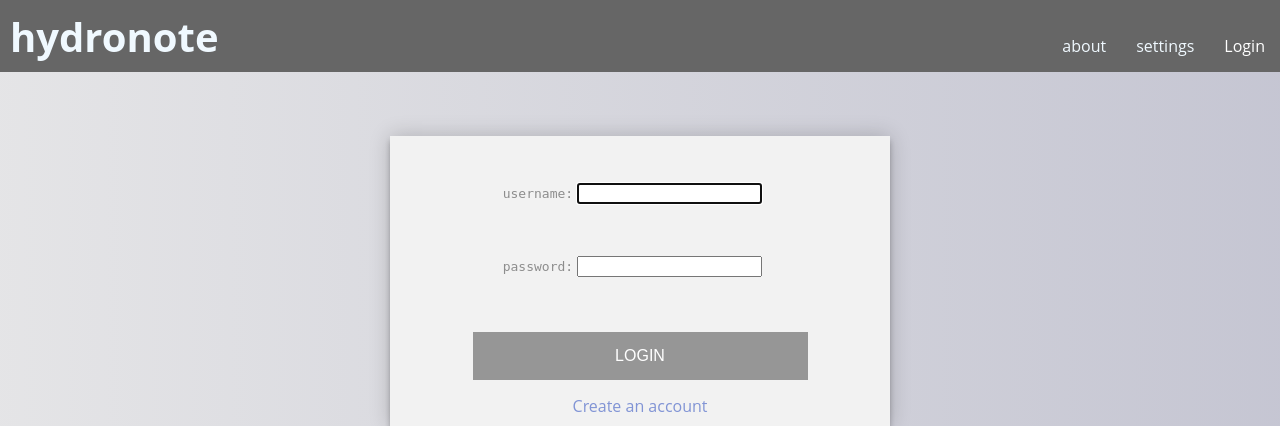
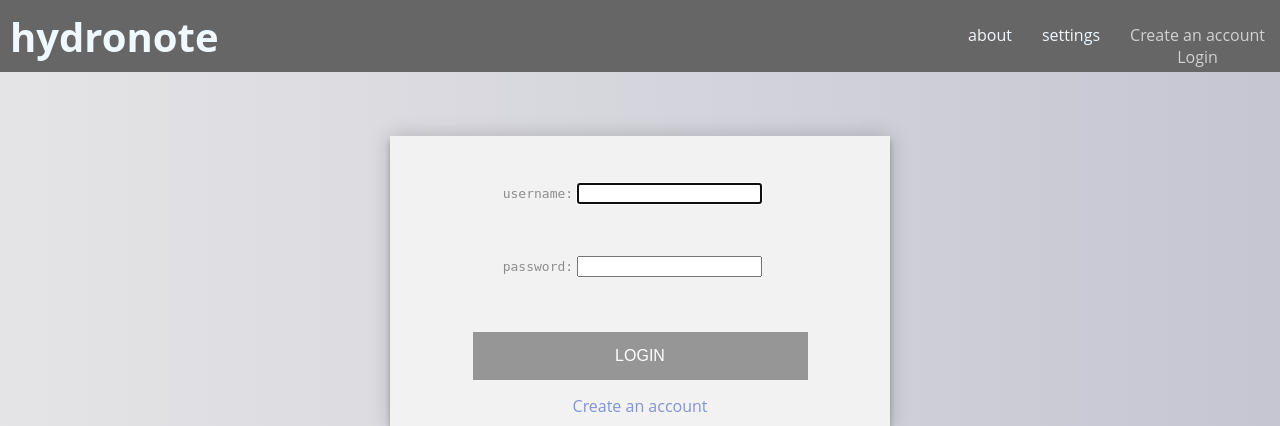
Before and after one commit to naclonts/hydronote, a Django app: page /hydronote/accounts/login/ in a window 1280 px wide. Shown: the top 426 px of the page. Run offline with Django 3.2, Linux system fonts and the light colour scheme; parts of the project's set-up code (start-up, migrations or seed data) failed here and were passed over.

Commit message:
added Create Account option to menu

```diff
--- a/hydronote/static/css/mobile-styles.css
+++ b/hydronote/static/css/mobile-styles.css
@@ -39,6 +39,9 @@
         width: 80%;
         background-color: #666666;
     }
+    #options-container {
+        top: 61px;
+    }
 
     #options-container li {
         clear: left;
--- a/hydronote/static/css/styles.css
+++ b/hydronote/static/css/styles.css
@@ -20,6 +20,7 @@ body {
 }
 
 #menu-container {
+    position: relative;
     display: flex;
     justify-content: space-between;
     align-items: center;
@@ -62,10 +63,7 @@ body {
     text-decoration: none;
 }
 
-.log-link:link {
-    color: white;
-}
-.log-link:visited {
+.log-link:link, .log-link:visited {
     color: #d1d1d1;
 }
 
--- a/hydronote/template/hydronote/base.html
+++ b/hydronote/template/hydronote/base.html
@@ -41,6 +41,11 @@
                     </li>
                 {% else %}
                     <li class="log-line">
+                        <a class="log-link" href="{% url 'hydronote:add_user'%}?next={{request.path}}">
+                            Create an account
+                        </a>
+                    </li>
+                    <li class="log-line">
                         <a class="log-link" href="{% url 'hydronote:login'%}?next={{request.path}}">
                             Login
                         </a>
```
